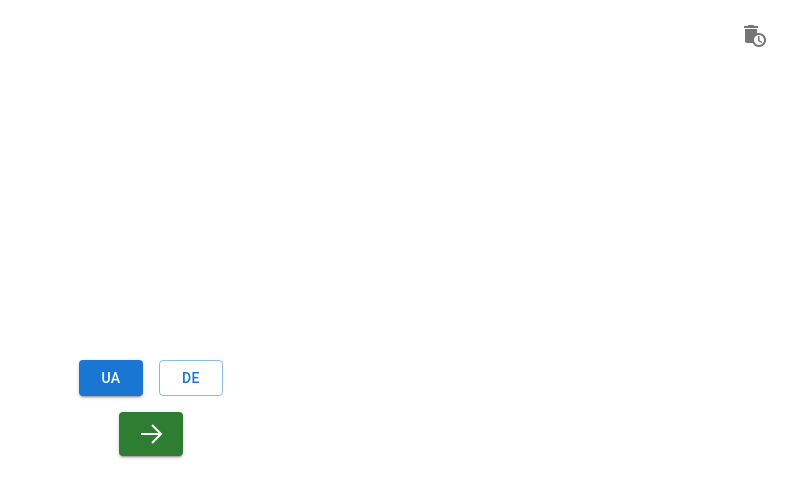
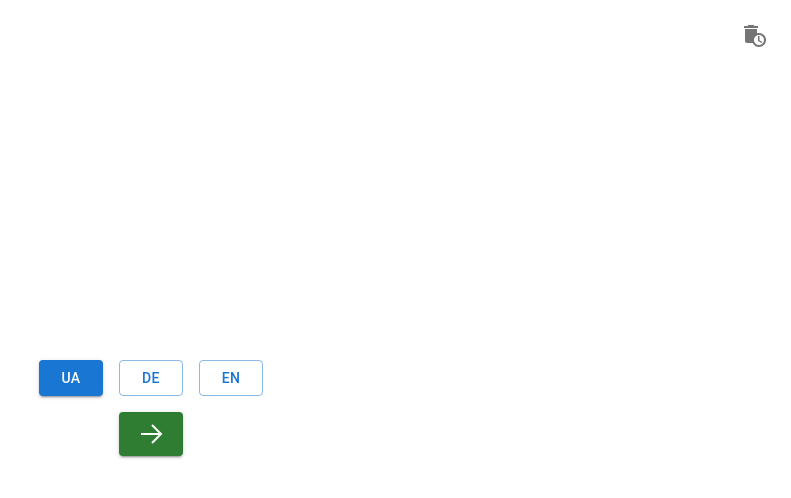
Before and after one commit to oleksii-pi/pantomime, a React (Create React App) app: page / in a window 1280 px wide. Shown: the top 498 px of the page, without its empty margins (489-1280 px from the left). Built offline with nearby package versions, Linux system fonts and the light colour scheme.

Commit message:
Add english

```diff
--- a/src/LanguageContext.tsx
+++ b/src/LanguageContext.tsx
@@ -11,11 +11,11 @@ const LanguageContext = createContext<LanguageContextProps>({
   language: 'uk',
   setLanguage: () => {},
   codeToName: () => '',
-  languages: ['uk', 'de'],
+  languages: ['uk', 'de', 'en'],
 });
 
 export const LanguageProvider = ({ children }: { children: ReactNode }) => {
-  const languages = ['uk', 'de'];
+  const languages = ['uk', 'de', 'en'];
   const [language, setLanguage] = useState<string>('uk');
 
   const codeToName = useCallback((code: string) => {
@@ -23,7 +23,7 @@ export const LanguageProvider = ({ children }: { children: ReactNode }) => {
       case 'uk':
         return 'UA';
       default:
-        return code.toLowerCase();
+        return code.toUpperCase();
     }
   }, []);
 
```
Also changed, not shown: public/data/de.txt, public/data/en.txt (added), public/data/uk.txt.
